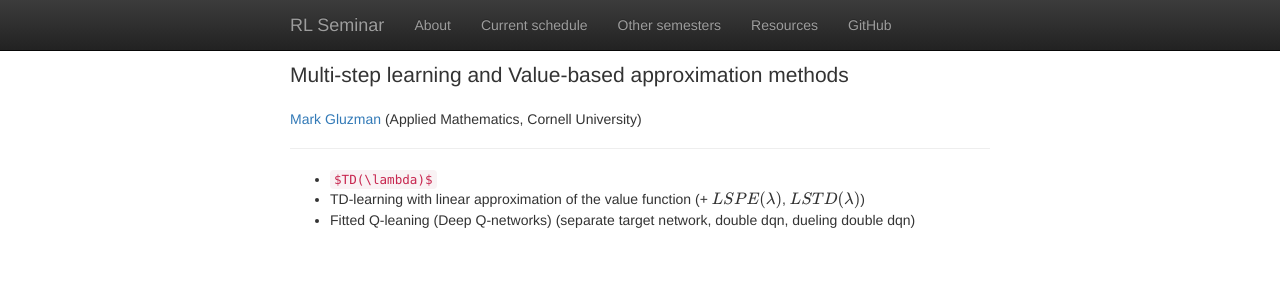
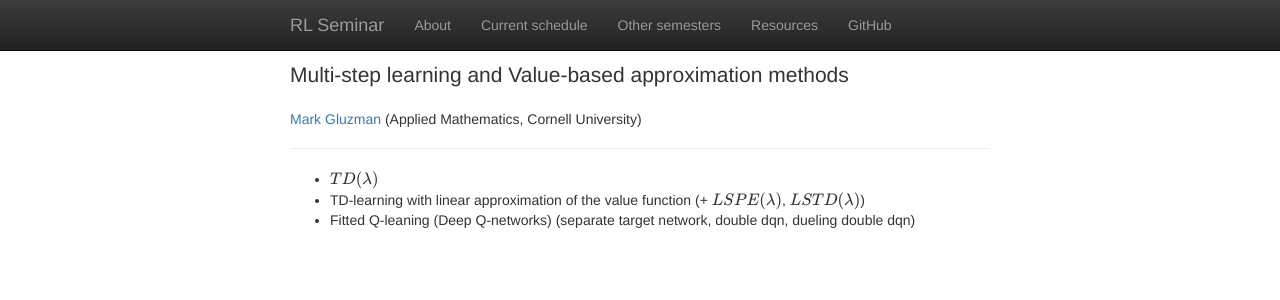
Before and after one commit to rlseminar/rlseminar.github.io, a Jekyll site: the page built from _posts/2019-01-28-mark.md, in a window 1280 px wide. Shown: the top 300 px of the page. Built offline with Jekyll 4.4.1, drawn with Linux system fonts in a browser that asks for light colours; nearby versions of some CDN libraries; formulas are drawn with MathJax 3; part of the change alters nothing that is shown.

```diff
--- a/_layouts/default.html
+++ b/_layouts/default.html
@@ -9,10 +9,13 @@
     </div><!-- /.container -->
 
     <!-- jQuery (necessary for Bootstrap's JavaScript plugins) -->
-    <script src="https://ajax.googleapis.com/ajax/libs/jquery/1.11.3/jquery.min.js"></script>
+    <script
+    src="https://code.jquery.com/jquery-1.12.4.min.js"
+    integrity="sha256-ZosEbRLbNQzLpnKIkEdrPv7lOy9C27hHQ+Xp8a4MxAQ="
+    crossorigin="anonymous"></script>
     <!-- Include all compiled plugins (below), or include individual files as needed -->
-    <script src="https://maxcdn.bootstrapcdn.com/bootstrap/3.3.6/js/bootstrap.min.js" integrity="sha384-0mSbJDEHialfmuBBQP6A4Qrprq5OVfW37PRR3j5ELqxss1yVqOtnepnHVP9aJ7xS" crossorigin="anonymous"></script>
-
+    <!-- Latest compiled and minified JavaScript -->
+    <script src="https://maxcdn.bootstrapcdn.com/bootstrap/3.3.7/js/bootstrap.min.js" integrity="sha384-Tc5IQib027qvyjSMfHjOMaLkfuWVxZxUPnCJA7l2mCWNIpG9mGCD8wGNIcPD7Txa" crossorigin="anonymous"></script>
     <!-- mathjax config similar to math.stackexchange -->
     <script type="text/x-mathjax-config">
     MathJax.Hub.Config({
@@ -27,7 +30,7 @@
     "HTML-CSS": { preferredFont: "TeX", availableFonts: ["STIX","TeX"] }
     });
     </script>
-    <script src="http://cdn.mathjax.org/mathjax/latest/MathJax.js?config=TeX-AMS_HTML" type="text/javascript"></script>
+    <script async src="http://cdn.mathjax.org/mathjax/latest/MathJax.js?config=config=TeX-AMS-MML_HTMLorMML" type="text/javascript"></script>
 
   </body>
 </html>
--- a/_posts/2019-01-28-mark.md
+++ b/_posts/2019-01-28-mark.md
@@ -6,6 +6,6 @@ speaker:
   url: https://people.cam.cornell.edu/mg2289/
 ---
 
-- `$TD(\lambda)$`
+- $TD(\lambda)$
 - TD-learning with linear approximation of the value function (+ $LSPE(\lambda)$, $LSTD(\lambda)$)
 - Fitted Q-leaning  (Deep Q-networks) (separate target network, double dqn, dueling double dqn)
```
